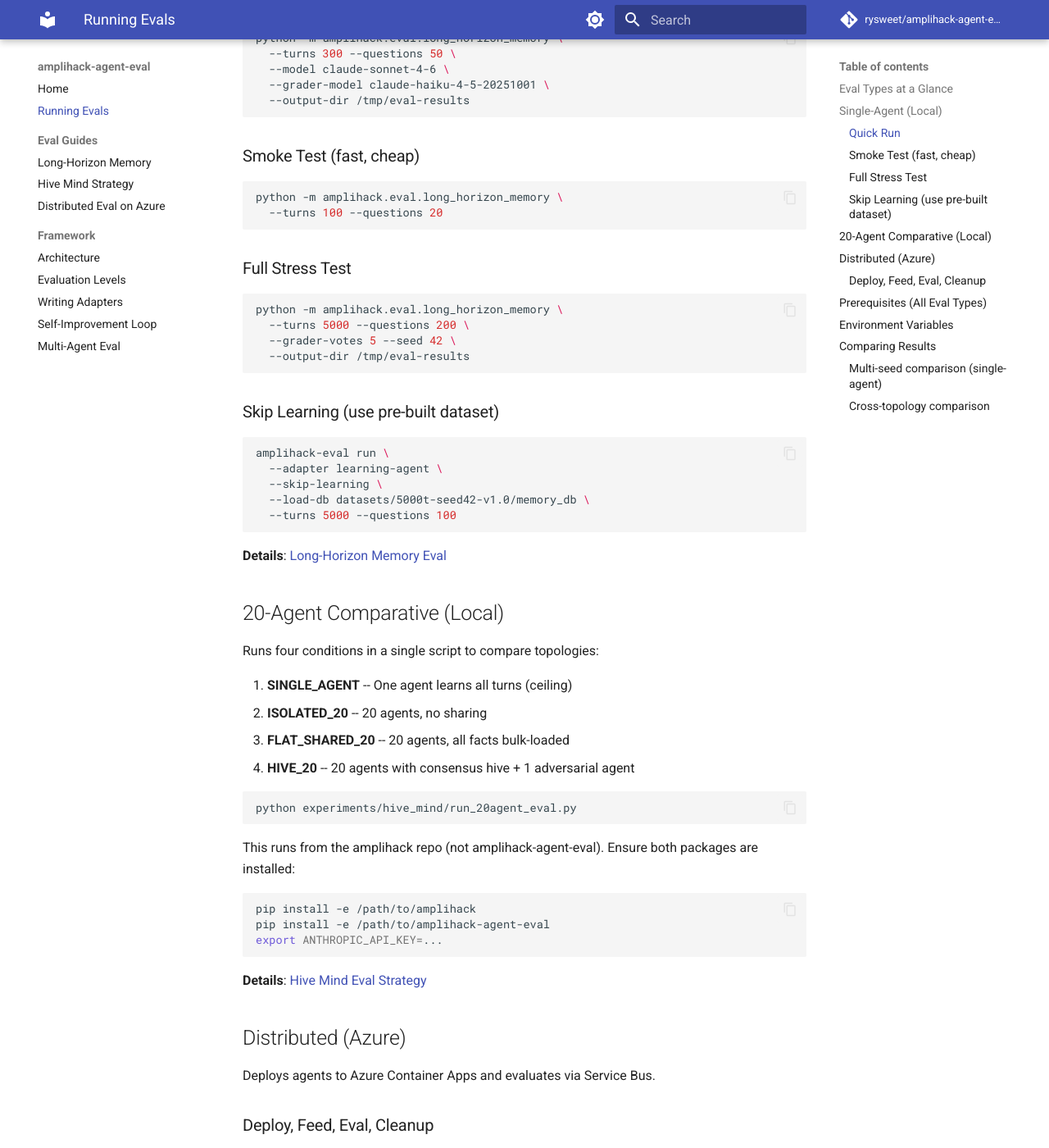
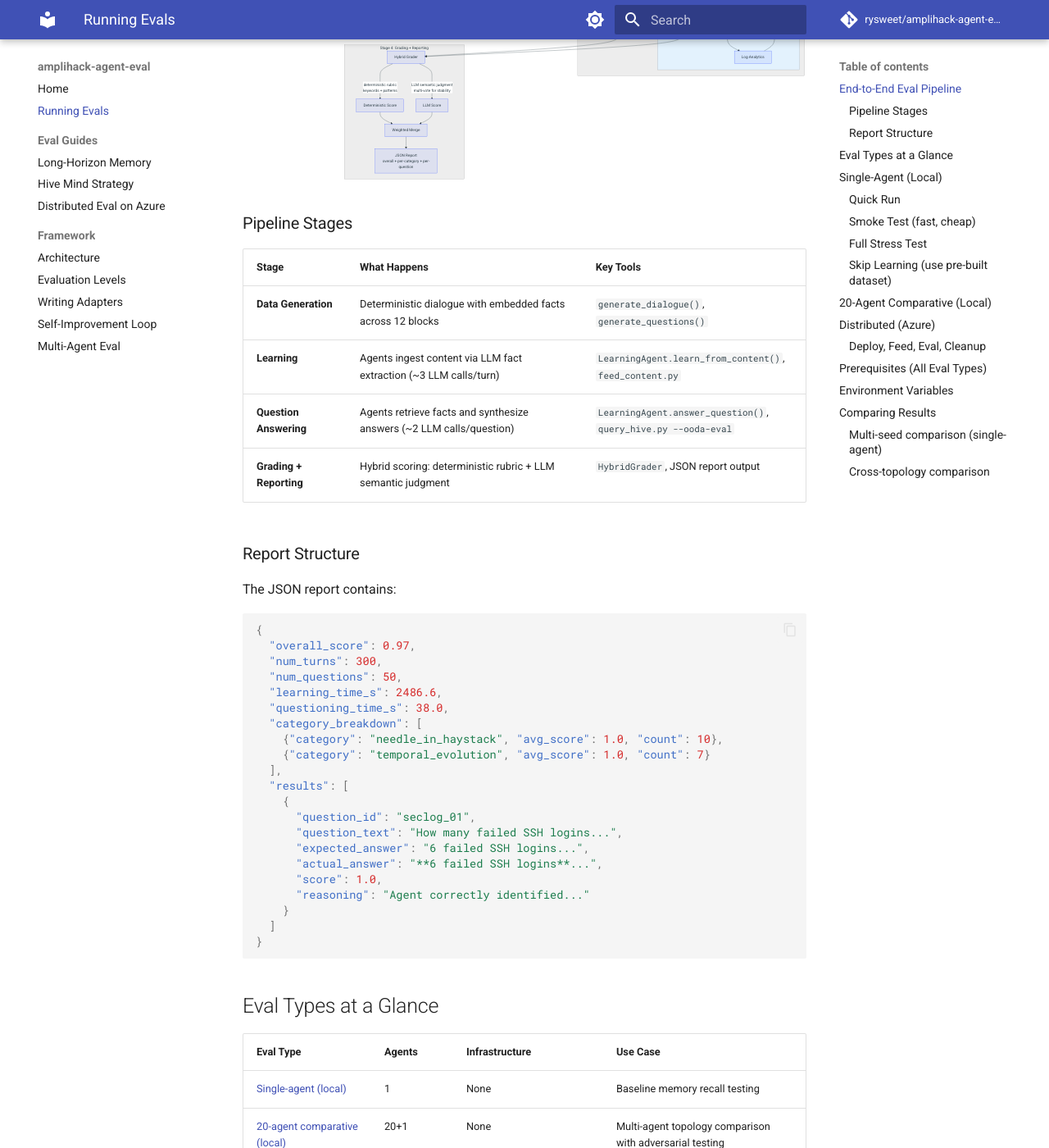
Before and after one commit to rysweet/amplihack-agent-eval, an MkDocs documentation site: the page built from docs/running-evals.md, in a window 1280 px wide and 1400 px high, scrolled down 755 px. Shown: the whole window at 82% size. Built offline with MkDocs 1.6.1 and Material for MkDocs 9.7.7, drawn with Linux system fonts in a browser that asks for light colours; comment, search, counter and statistics services are not loaded; some of the changed text lies outside the part shown.

Commit message:
docs: add E2E eval pipeline diagram with mermaid (#32)
Add a mermaid flowchart showing all four pipeline stages (data generation,
learning, question answering, grading) for both local and distributed
eval paths. Includes report structure example.

Enable mermaid rendering in mkdocs superfences config.

Co-authored-by: Ubuntu <azureuser@devr.yb0a3bvkdghunmsjr4s3fnfhra.phxx.internal.cloudapp.net>
Co-authored-by: Claude Opus 4.6 (1M context) <noreply@anthropic.com>

````diff
--- a/docs/running-evals.md
+++ b/docs/running-evals.md
@@ -2,6 +2,107 @@
 
 This page covers all evaluation types in the amplihack-agent-eval framework.
 Choose the eval type that matches your scenario.
+
+## End-to-End Eval Pipeline
+
+All eval types follow the same four-stage pipeline: generate data, feed it to
+agents, ask questions, and grade the answers.
+
+```mermaid
+flowchart TB
+    subgraph "Stage 1: Data Generation"
+        GD[generate_dialogue<br/>N turns, seed=S] --> GT[GroundTruth<br/>turns + facts + blocks]
+        GT --> GQ[generate_questions<br/>M questions across 15 categories]
+        GQ --> QS[Questions<br/>with rubrics + expected answers]
+    end
+
+    subgraph "Stage 2: Learning"
+        direction TB
+        GT --> |content turns| LA
+
+        subgraph local ["Local Eval"]
+            LA[LearningAgent]
+            LA --> |LLM fact extraction| KG[Kuzu Graph DB]
+        end
+
+        subgraph distributed ["Distributed Eval (Azure)"]
+            FC[feed_content.py] --> |Service Bus| SB[hive-events topic]
+            SB --> A1[Agent 0..4<br/>Container App 0]
+            SB --> A2[Agent 5..9<br/>Container App 1]
+            SB --> AN[Agent N..N+4<br/>Container App K]
+            A1 --> KG1[Kuzu DB]
+            A2 --> KG2[Kuzu DB]
+            AN --> KGN[Kuzu DB]
+        end
+    end
+
+    subgraph "Stage 3: Question Answering"
+        QS --> |questions| QA
+
+        subgraph local_qa ["Local"]
+            QA[agent.answer_question] --> |LLM synthesis| ANS[Answers]
+        end
+
+        subgraph dist_qa ["Distributed"]
+            QH[query_hive.py<br/>--ooda-eval] --> |INPUT events via SB| AGENTS[Agents process<br/>via OODA loop]
+            AGENTS --> |stdout| LOGS[Log Analytics]
+            LOGS --> |poll for ANSWER lines| QH
+            QH --> DANS[Answers]
+        end
+    end
+
+    subgraph "Stage 4: Grading + Reporting"
+        ANS --> GRADE
+        DANS --> GRADE
+        GRADE[Hybrid Grader] --> |deterministic rubric<br/>keywords + patterns| DET[Deterministic Score]
+        GRADE --> |LLM semantic judgment<br/>multi-vote for stability| LLM_G[LLM Score]
+        DET --> MERGE[Weighted Merge]
+        LLM_G --> MERGE
+        MERGE --> RPT[JSON Report<br/>overall + per-category + per-question]
+    end
+
+    style local fill:#e8f5e9
+    style distributed fill:#e3f2fd
+    style local_qa fill:#e8f5e9
+    style dist_qa fill:#e3f2fd
+```
+
+### Pipeline Stages
+
+| Stage | What Happens | Key Tools |
+|-------|-------------|-----------|
+| **Data Generation** | Deterministic dialogue with embedded facts across 12 blocks | `generate_dialogue()`, `generate_questions()` |
+| **Learning** | Agents ingest content via LLM fact extraction (~3 LLM calls/turn) | `LearningAgent.learn_from_content()`, `feed_content.py` |
+| **Question Answering** | Agents retrieve facts and synthesize answers (~2 LLM calls/question) | `LearningAgent.answer_question()`, `query_hive.py --ooda-eval` |
+| **Grading + Reporting** | Hybrid scoring: deterministic rubric + LLM semantic judgment | `HybridGrader`, JSON report output |
+
+### Report Structure
+
+The JSON report contains:
+
+```json
+{
+  "overall_score": 0.97,
+  "num_turns": 300,
+  "num_questions": 50,
+  "learning_time_s": 2486.6,
+  "questioning_time_s": 38.0,
+  "category_breakdown": [
+    {"category": "needle_in_haystack", "avg_score": 1.0, "count": 10},
+    {"category": "temporal_evolution", "avg_score": 1.0, "count": 7}
+  ],
+  "results": [
+    {
+      "question_id": "seclog_01",
+      "question_text": "How many failed SSH logins...",
+      "expected_answer": "6 failed SSH logins...",
+      "actual_answer": "**6 failed SSH logins**...",
+      "score": 1.0,
+      "reasoning": "Agent correctly identified..."
+    }
+  ]
+}
+```
 
 ## Eval Types at a Glance
 
--- a/mkdocs.yml
+++ b/mkdocs.yml
@@ -35,7 +35,11 @@ plugins:
 markdown_extensions:
   - admonition
   - pymdownx.details
-  - pymdownx.superfences
+  - pymdownx.superfences:
+      custom_fences:
+        - name: mermaid
+          class: mermaid
+          format: !!python/name:pymdownx.superfences.fence_code_format
   - pymdownx.highlight:
       anchor_linenums: true
   - pymdownx.inlinehilite
````
